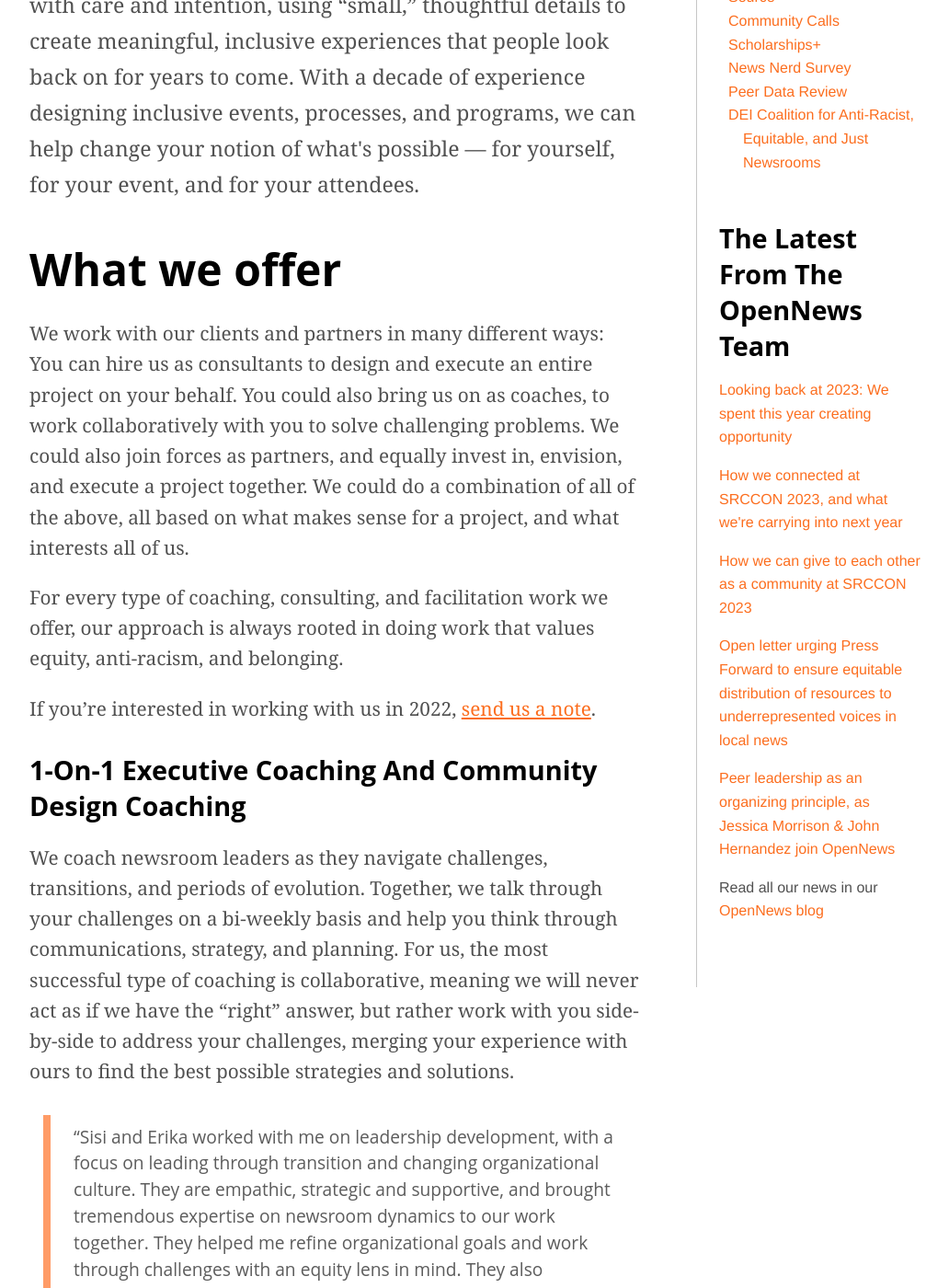
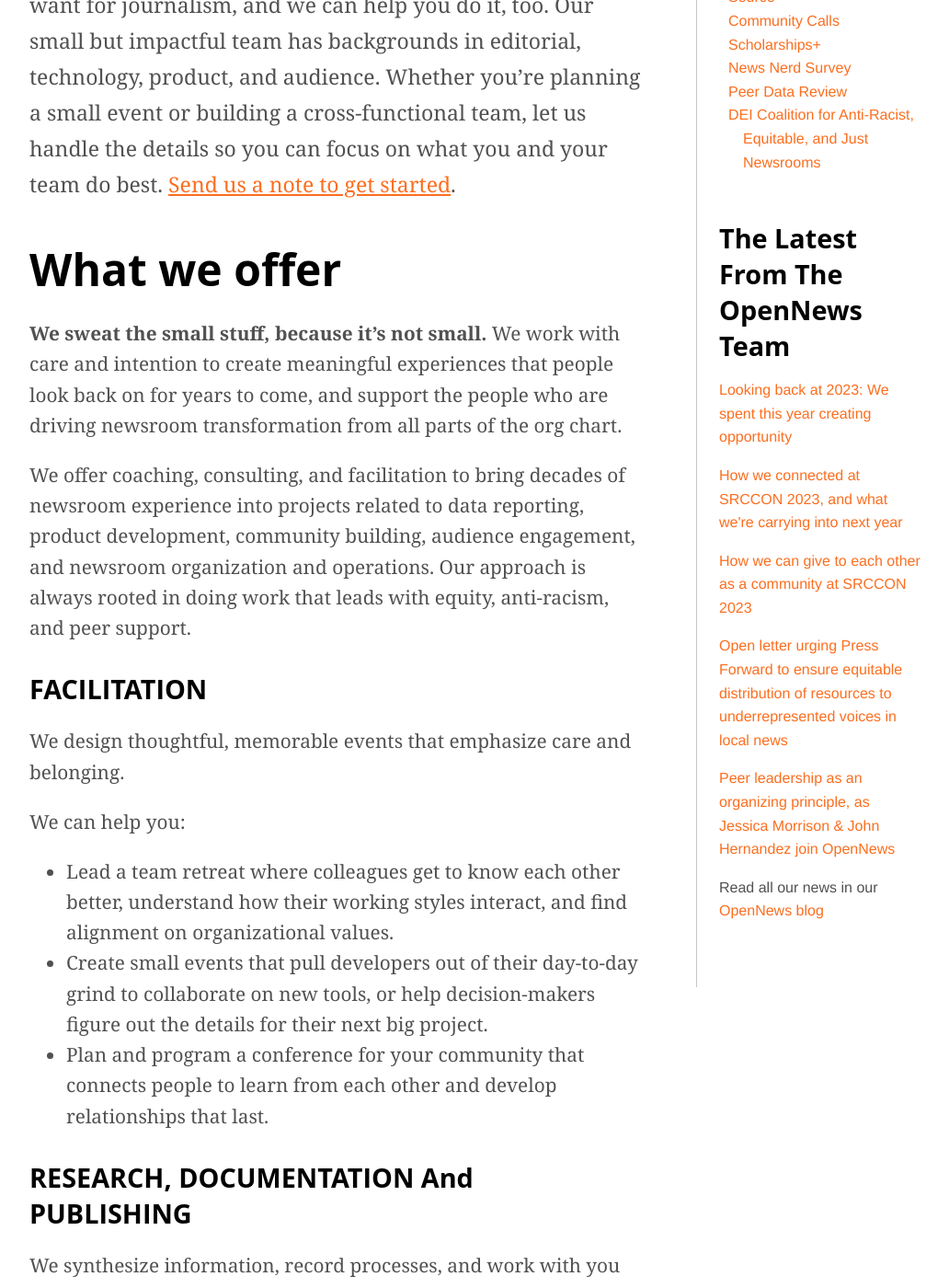
Before and after one commit to OpenNews/opennews-website, a Jekyll site: the page built from hire-us/index.md, in a window 1280 px wide and 1400 px high, scrolled down 609 px. Shown: the whole window at 92% size, without its empty margins (118-1150 px from the left). Built offline with Jekyll 4.4.1, drawn with Linux system fonts in a browser that asks for light colours; nearby versions of some CDN libraries; some web fonts are replaced; comment, search, counter and statistics services are not loaded; some of the changed text lies outside the part shown.

Commit message:
update hire us page

```diff
--- a/hire-us/index.md
+++ b/hire-us/index.md
@@ -3,7 +3,6 @@
 title: Hire Us
 section: hire us
 sub-section: index
-image: /media/img/photo-hire-us-collage-black-bkgd.png
 ---
 
 <style>
@@ -52,62 +51,110 @@
   }
 </style>
 
-<p class="bodybig"><strong>We sweat the small stuff, because it’s not small.</strong> We work with care and intention, using “small,” thoughtful details to create meaningful, inclusive experiences that people look back on for years to come. With a decade of experience designing inclusive events, processes, and programs, we can help change your notion of what's possible — for yourself, for your event, and for your attendees.</p>
 
-{% comment %}
-<img src="/media/img/photo-hire-us-collage.png" class="topline" alt="a collage of three photos, each with a person speaking to a group">
-<p class="caption">For every type of coaching, consulting, and facilitation work we offer, our approach is always rooted in doing work that values equity, anti-racism, and belonging. (Photo of Erika Owens and Sisi Wei (left, right) by <a href="http://paulclarke.com/">Paul Clarke</a> for Mozilla Festival. Photo of Ryan Pitts (center), by <a href="https://creativecommons.org/licenses/by/3.0/us/">Alyson McClaran for Colorado Media Project</a>)</p>
-{% endcomment %}
+<p class="bodybig">The OpenNews community is building the future we all want for journalism, and we can help you do it, too. Our small but impactful team has backgrounds in editorial, technology, product, and audience. Whether you’re planning a small event or building a cross-functional team, let us handle the details so you can focus on what you and your team do best. <a href="https://airtable.com/appdaxYotl8OFHNMq/pagglZpzMuJhFkycJ/form">Send us a note to get started</a>.</p>
 
 ## What we offer
 
-We work with our clients and partners in many different ways: You can hire us as consultants to design and execute an entire project on your behalf. You could also bring us on as coaches, to work collaboratively with you to solve challenging problems. We could also join forces as partners, and equally invest in, envision, and execute a project together. We could do a combination of all of the above, all based on what makes sense for a project, and what interests all of us.
+**We sweat the small stuff, because it’s not small.** We work with care and intention to create meaningful experiences that people look back on for years to come, and support the people who are driving newsroom transformation from all parts of the org chart.
 
-For every type of coaching, consulting, and facilitation work we offer, our approach is always rooted in doing work that values equity, anti-racism, and belonging.
-
-If you’re interested in working with us in 2022, <a href="mailto:team@opennews.org">send us a note</a>.
-
-<!-- <p class="booked"><strong>OpenNews is completely booked for 2021!</strong><br/>If you’re looking for help in 2021, we’d love to refer you to the <a href="#referrals-to-training-and-education-by-our-community">excellent training and education</a> you can get from members of our community. If you’re interested in working with us on a project in 2022, <a href="mailto:team@opennews.org">send us a note</a>.</p>
- -->
-
-### 1-on-1 Executive Coaching and Community Design Coaching
-
-We coach newsroom leaders as they navigate challenges, transitions, and periods of evolution. Together, we talk through your challenges on a bi-weekly basis and help you think through communications, strategy, and planning. For us, the most successful type of coaching is collaborative, meaning we will never act as if we have the “right” answer, but rather work with you side-by-side to address your challenges, merging your experience with ours to find the best possible strategies and solutions.
-
-<blockquote>“Sisi and Erika worked with me on leadership development, with a focus on leading through transition and changing organizational culture. They are empathic, strategic and supportive, and brought tremendous expertise on newsroom dynamics to our work together. They helped me refine organizational goals and work through challenges with an equity lens in mind. They also encouraged me to be mindful about burnout and helped me reprioritize and delegate to more effectively lead.” <strong>- CEO, news organization</strong></blockquote>
-
-We also coach and serve as thought partners to journalism or journalism-serving organizations as they design community-oriented events, communities, or cohorts. If you’re trying to build a sense of community or foster a stronger bond with your community, we can help you identify the community’s needs and help you figure out how you can best meet those needs, from creating or honing programs, to hosting events, to creating community spaces.
-
-<blockquote>“I found that OpenNews added tremendous value to our design process.  Their team was able to skillfully and purposefully listen during our design sessions and extract nuances from our conversations that allowed us to deepen our reflection process and build out thoughtful next steps. I found their team to be extremely knowledgeable, flexible, and engaging collaborators.” <strong>- Shawn Mooring, Program Director, Lenfest Institute for Journalism</strong></blockquote>
+We offer coaching, consulting, and facilitation to bring decades of newsroom experience into projects related to data reporting, product development, community building, audience engagement, and newsroom organization and operations. Our approach is always rooted in doing work that leads with equity, anti-racism, and peer support.
 
 
-### Event Experience Design
+### FACILITATION
 
-We at OpenNews have very strong feelings about the art of event design. We believe there’s a huge difference between putting on an event, and designing the event _experience_. Events always have a goal. It could be making sure attendees get the training they need, or that people connect and share with each other. We design events so that all people need to focus on is the event goal — learning or connecting or sharing — and are pleasantly charmed by everything else. Interested? You can hire us to do a part of your event, or to design and execute all of it.
+We design thoughtful, memorable events that emphasize care and belonging.
 
-<blockquote>“What I love about SRCCON is how much it changes my notions of what's possible. I feel like I can dream and aspire to making journalism better - more inclusive and more equitable - because I see a community of people working to make that change” <strong>- SRCCON 2020 participant</strong></blockquote>
+We can help you:
+
+* Lead a team retreat where colleagues get to know each other better, understand how their working styles interact, and find alignment on organizational values.
+* Create small events that pull developers out of their day-to-day grind to collaborate on new tools, or help decision-makers figure out the details for their next big project.
+* Plan and program a conference for your community that connects people to learn from each other and develop relationships that last.
+
+### RESEARCH, DOCUMENTATION and PUBLISHING
+
+We synthesize information, record processes, and work with you to share your ideas.
+
+We can help you:
+
+* Organize research for your project, connecting with a community of journalists so you can be confident your work answers real needs in the field.
+* Document reporting and journalism support projects in ways that amplify your work, with storytelling that shows the impact of your organization or awards program.
+* Document team workflows and the other internal processes you need to bring clarity and build operational resilience across your organization.
+
+### COACHING
+
+We work with newsroom leaders to find satisfying solutions to your toughest problems.
+
+We can help you:
+
+* Design application forms and processes that are welcoming and inclusive, from outreach to review to reply.
+* Develop a product team or product strategies for your newsroom.
+* Develop workflows that help small teams move quickly, making recurring work more efficient and less stressful.
+
+### CONSULTING
+
+We develop processes and programs that will change your notion of what’s possible.
+
+We can help you:
+
+* Structure teams in ways that promote collaboration, empowerment, and progress toward your newsroom’s goals.
+* Build a conference program that delights and meets the most pressing needs of your community, helping speakers prepare sessions that make a difference.
+* Audit or design DEI efforts to ensure you’re making meaningful progress toward goals, and providing the kind of resources that make this work more than just promises.
+
+## Who we work with
+
+Here are some of our recent projects and collaborations:
+
+* We helped the **News Product Alliance** develop, manage, and produce [their annual Summit](https://newsproduct.org/summit). Hundreds of product thinkers gathered for 47 sessions across three days—master classes, topical workshops, and social conversations designed around deepening peer relationships, learning new skills and co-creating best practices for product work in the news industry.
+* We partnered with the **Center for Journalism & Democracy** and **the Ida B. Wells Society** for [The Data Institute](https://cjddatainstitute.org/), a free, intensive workshop that teaches journalists how to use data, design, and code. OpenNews managed program development and the application and review process and also designed a cohort experience for 15 journalists who spent two weeks at Howard University to dive into data journalism together.
+* We worked with the **Center for Journalism & Democracy** again, providing program and speaker support for their [second annual Democracy Summit](https://www.youtube.com/watch?v=0fkGiZ0WqRc).
+* We collaborate with the **Data-Driven Reporting Project** to help the newsrooms they work with tell [the stories behind](https://source.opennews.org/articles/story-recipe-schools-data-restraint-and-seclusion/) [investigative projects](https://source.opennews.org/articles/lessons-data-project-toronto-vision-zero/). The documentation is designed to amplify impact, helping journalists replicate important work and sharing takeaways that give them a head start on projects of their own.
+* We coordinate large-scale DEI efforts—like [an open, public letter](https://opennews.org/blog/open-letter-press-forward/) to Press Forward—with our partners at Vision 25, **the Online News Association** and the **Maynard Institute**, while also hosting [the DEI Coalition for Anti-Racist, Equitable and Just Newsrooms](https://opennews.org/what/community/dei-coalition/), a group of more than 1,000 journalists from across the world who connect via a Slack community in support of wholesale DEI changes in our field.
+
+We’ve loved working on all of these projects, with each of these partners. If you’d like to talk with us about a project where we can help make a difference in _your_ work, [please reach out](https://airtable.com/appdaxYotl8OFHNMq/pagglZpzMuJhFkycJ/form)!
+
+## What our partners say
+
+Here are some more examples of projects we’ve take on:
+
+### Community design coaching
+
+We coach and serve as thought partners to journalism or journalism-serving organizations as they design community-oriented events, communities, and cohorts. If you’re trying to build a sense of community or foster a stronger bond with your community, we can help you identify people’s needs and figure out how you can best meet them, from creating or honing programs, to hosting events, to creating community spaces.
+
+<blockquote>“I found that OpenNews added tremendous value to our design process. Their team was able to skillfully and purposefully listen during our design sessions and extract nuances from our conversations that allowed us to deepen our reflection process and build out thoughtful next steps. I found their team to be extremely knowledgeable, flexible, and engaging collaborators.” <strong>- Shawn Mooring, Program Director, Lenfest Institute for Journalism</strong></blockquote>
+
+### Event experience and program design
+
+We at OpenNews have very strong feelings about the art of event design. We believe there’s a huge difference between putting on an event, and designing the event experience. Events always have a goal: It could be making sure attendees get the training they need, or that people connect and share with each other. We design events so that people get to focus on that goal—learning or connecting or sharing—and are pleasantly charmed by everything else. Interested? You can hire us to do a part of your event, or to design and execute all of it.
+
+<blockquote>“What I love about SRCCON is how much it changes my notions of what's possible. I feel like I can dream and aspire to making journalism better—more inclusive and more equitable—because I see a community of people working to make that change” <strong>- SRCCON 2020 participant</strong></blockquote>
 
 <blockquote>“We loved working with OpenNews on the News Product Alliance Summit and are enthusiastic about working with them again. From the early planning stages to the day of the event, Erika and the OpenNews team ensured everything ran smoothly. With their help, we built an inclusive, diverse and welcoming virtual event space for our community to connect, share knowledge and learn from each other.” <strong>- Becca Aaronson, interim executive director, News Product Alliance</strong></blockquote>
 
-
 ### Facilitation
 
-We believe that good facilitation can often be the difference between a productive, satisfying conversation, and a chaotic, confusing one. You can hire us to come facilitate your meeting — company meeting, grantee gathering, cohort meeting, etc — or you can hire us to coach you through it. We’ll talk to you about your goals for the meeting, such as building trust between a new cohort of people, or needing to come out of a multi-part meeting with a clear, new strategy document, and then we’ll help you design a facilitation approach, script, and agenda that will help you accomplish those goals.
+We believe that good facilitation can be the difference between a productive, satisfying conversation, and a chaotic, confusing one. You can hire us to facilitate—for company meetings, grantee gatherings, cohort meetings, etc.—or you can hire us to coach you through it. We’ll talk to you about your goals for the meeting, such as building trust between a new cohort of people, or needing to come out of a multi-part meeting with a clear, new strategy document, and then we’ll help you design a facilitation approach, script, and agenda to accomplish those goals.
 
-<blockquote>“The OpenNews team are very good facilitators that helped our team think through strategic priorities, answer our own questions where we could, and make the path more clear when the answer was ambiguous. They also were great at documenting the takeaways from each conversation and distilling it into a final document that could be shared with stakeholders. I'd highly recommend them for helping with strategic planning for projects.” <strong>- Cheryl Thompson-Morton</strong></blockquote>
+<blockquote>“The OpenNews team are very good facilitators that helped our team think through strategic priorities, answer our own questions where we could, and make the path more clear when the answer was ambiguous. They also were great at documenting the takeaways from each conversation and distilling it into a final document that could be shared with stakeholders. I'd highly recommend them for helping with strategic planning for projects.” <strong>- Cheryl Thompson-Morton, Newsroom Culture Transformation</strong></blockquote>
 
+For newsrooms that are genuinely interested in improving their culture to be more anti-racist and equitable, we can help. We offer equity audits on your hiring, retention, staff evaluation, and communications processes, and provide you with direct recommendations on where you can create immediate change, as well as an explanation of why existing issues are problematic. You can also hire us to implement our recommended changes and train your staff.
 
-### Newsroom Culture Transformation
+<blockquote>“[OpenNews’s annual conference, SRCCON] was crucial to the equity, diversity, and inclusion work ahead for me in my organization, and really the only space for me to go and understand how these issues intersect with journalistic thinking. It energized, excited, and inspired me.” <strong>- SRCCON participant</strong></blockquote>
 
-For newsrooms that are genuinely interested in improving their culture to be more anti-racist and equitable, we can help. We offer equity audits on your hiring, recruitment, staff evaluation, and communications processes, and provide you with direct recommendations on where you can create immediate change, as well as an explanation of why existing issues are problematic. You can also hire us to implement our recommended changes and train your staff.
+### 1-on-1 executive coaching
 
-<blockquote>“[OpenNews’s annual conference, SRCCON] was crucial to the equity, diversity, and inclusion work ahead for me in my organization, and really the only space for me to go and understand how these issues intersect with journalistic thinking. It energized, excited, and inspired me.” <strong>- SRCCON 2020 participant</strong></blockquote>
+We coach newsroom leaders as they navigate challenges, transitions, and periods of evolution. Together, we talk through challenges and help you think about communications, strategy, and planning. For us, the most successful type of coaching is collaborative—we will never act as if we have the “right” answer, but rather work with you side-by-side, merging your experience with ours to find the best strategies and solutions.
 
+<blockquote>“[OpenNews] worked with me on leadership development, with a focus on leading through transition and changing organizational culture. They are empathic, strategic and supportive, and brought tremendous expertise on newsroom dynamics to our work together. They helped me refine organizational goals and work through challenges with an equity lens in mind. They also encouraged me to be mindful about burnout and helped me reprioritize and delegate to more effectively lead.” <strong>- CEO, news organization</strong></blockquote>
 
-### Referrals to Training and Education by Our Community
+### Referrals to training and education by our community
 
-Our community members have built up decades of experience tackling tough challenges in journalism. They provide training and education on topics such as leadership coaching, anti-racism education, newsroom audits, communication coaching through difficult conversations, webscraping, and FOIA 101.
+Our community members have decades of experience tackling tough challenges in journalism. They provide training and education on topics such as leadership coaching, anti-racism education, newsroom audits, communication coaching through difficult conversations, web scraping, and FOIA 101.
 
-If you’re interested in hiring someone to help you tackle these topics, <a href="mailto:team@opennews.org">let us know</a> and we’ll ask people in our community if they have capacity to help.
+If you’re interested in hiring someone to help you tackle topics like these, let us know and we’ll ask people in our community if they have capacity to help.
 
-<!-- <em>OpenNews is booked for 2021, but you can still <a href="mailto:team@opennews.org">reach out</a> to talk more about how we might be able to help your work. Want to know more about OpenNews? <a href="/newsletter/">Subscribe to our community newsletter.</a></em> -->
+### Get in touch
+
+[Please reach out](https://airtable.com/appdaxYotl8OFHNMq/pagglZpzMuJhFkycJ/form) to talk more about how we might be able to help your work!
+
+_Want to know more about OpenNews? [Subscribe to our community newsletter](/newsletter/)._
```
